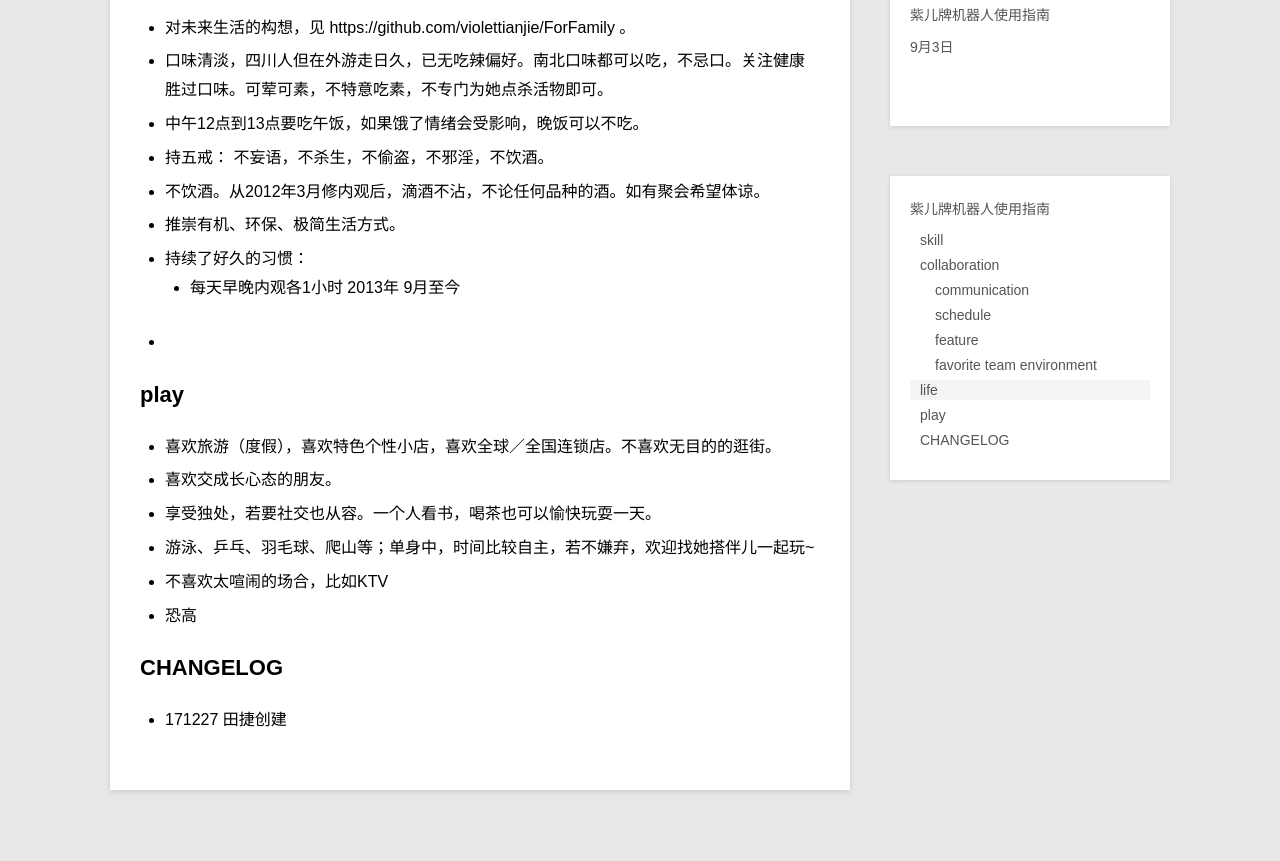
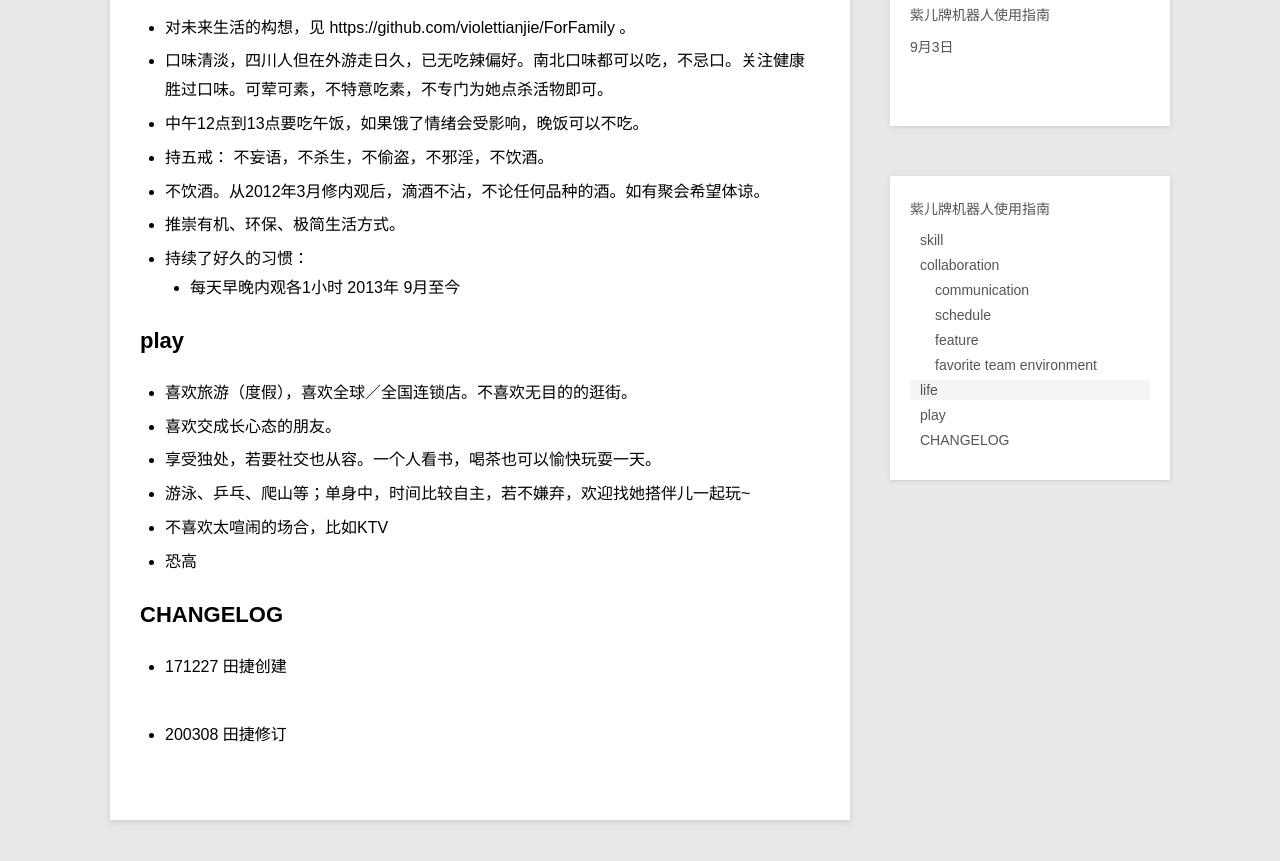
Before and after one commit to violettianjie/violettianjie.github.io, a Jekyll site: the page built from _posts/journal/2017-12-27-usageviolet.md, in a window 1280 px wide and 900 px high, scrolled down 2238 px. Shown: the top 861 px of the window. Built offline with Jekyll 4.4.1, drawn with Linux system fonts in a browser that asks for light colours.

Commit message:
Update 2017-12-27-usageviolet.md

```diff
--- a/_posts/journal/2017-12-27-usageviolet.md
+++ b/_posts/journal/2017-12-27-usageviolet.md
@@ -101,18 +101,16 @@ description: 人如产品，沟通愉快
 - 推崇有机、环保、极简生活方式。
 - 持续了好久的习惯：
 	- 每天早晚内观各1小时 2013年 9月至今
--
-
 
 
 
 ## play
 
 
-- 喜欢旅游（度假），喜欢特色个性小店，喜欢全球／全国连锁店。不喜欢无目的的逛街。
+- 喜欢旅游（度假），喜欢全球／全国连锁店。不喜欢无目的的逛街。
 - 喜欢交成长心态的朋友。
 - 享受独处，若要社交也从容。一个人看书，喝茶也可以愉快玩耍一天。
-- 游泳、乒乓、羽毛球、爬山等；单身中，时间比较自主，若不嫌弃，欢迎找她搭伴儿一起玩~
+- 游泳、乒乓、爬山等；单身中，时间比较自主，若不嫌弃，欢迎找她搭伴儿一起玩~
 - 不喜欢太喧闹的场合，比如KTV
 - 恐高
 
@@ -122,3 +120,5 @@ description: 人如产品，沟通愉快
 
 
 - 171227 田捷创建
+
+- 200308 田捷修订
```
